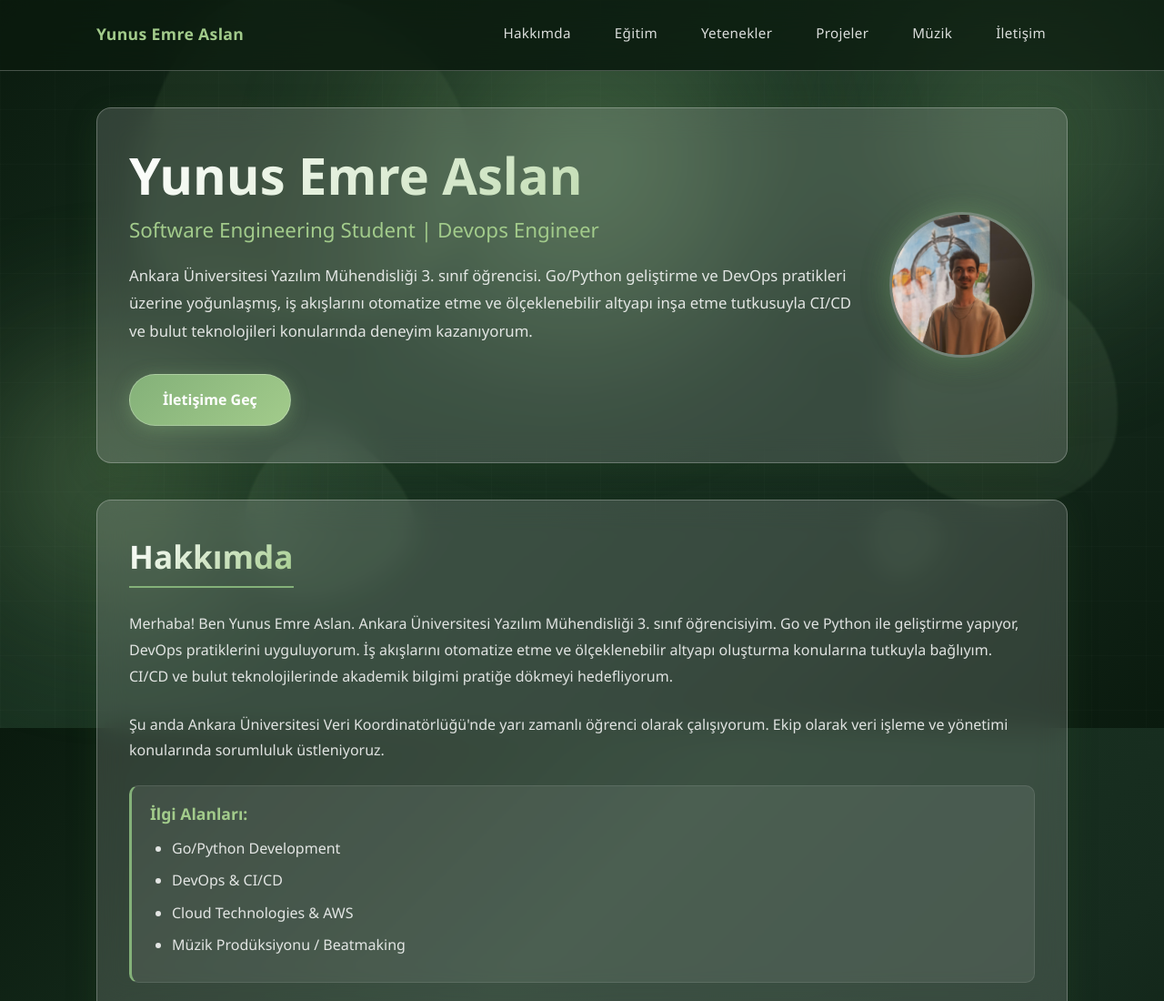
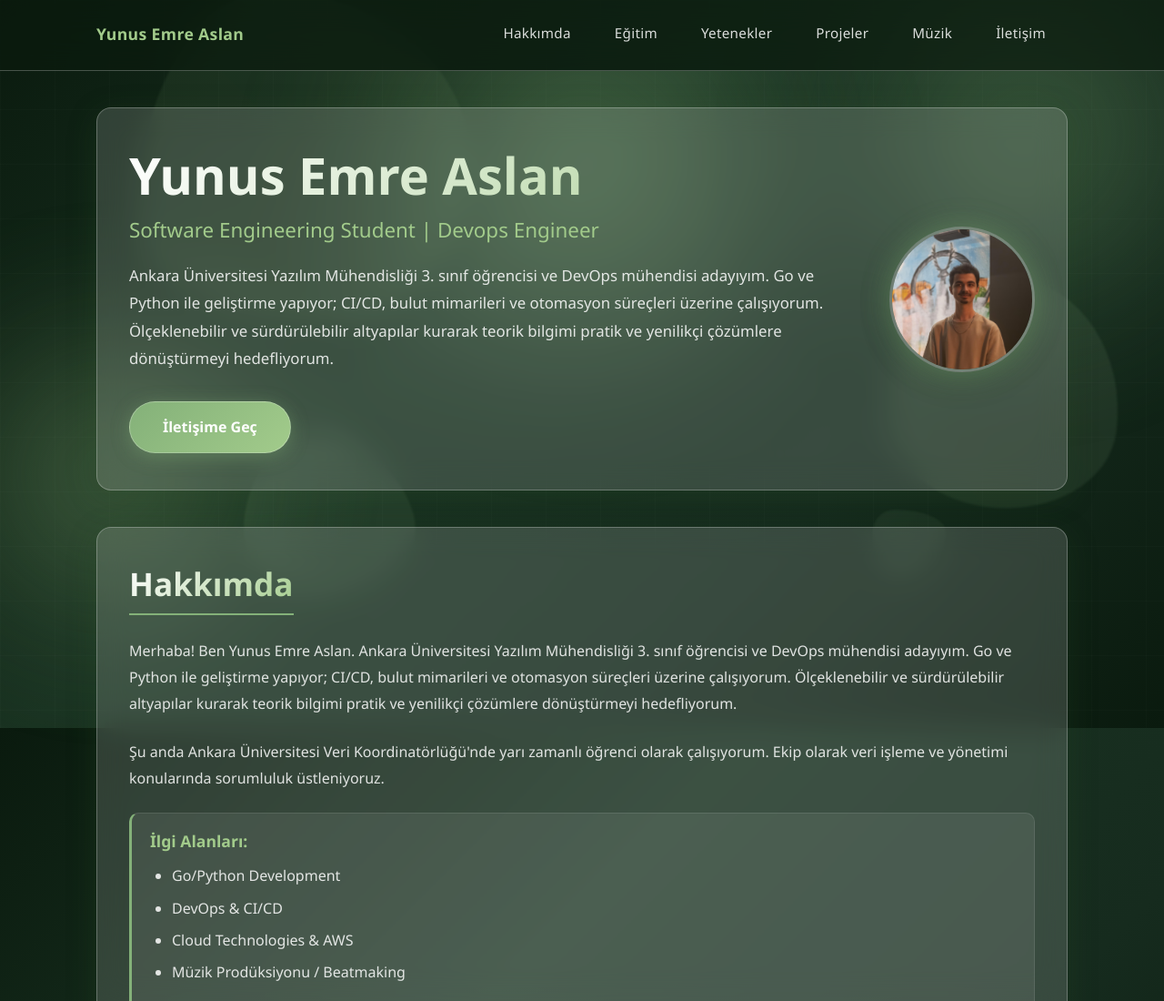
Before and after one commit to bludy0/bludy0.github.io, a plain HTML site: page index.html in a window 1280 px wide. Shown: the top 1100 px of the page at 91% size. Drawn offline with Linux system fonts and the light colour scheme.

Commit message:
Update personal description and skills in the portfolio

```diff
--- a/index.html
+++ b/index.html
@@ -53,9 +53,9 @@
             <h1 class="name">Yunus Emre Aslan</h1>
             <p class="title">Software Engineering Student | Devops Engineer</p>
             <p class="description">
-              Ankara Üniversitesi Yazılım Mühendisliği 3. sınıf öğrencisi. Go/Python geliştirme ve DevOps pratikleri
-              üzerine yoğunlaşmış, iş akışlarını otomatize etme ve ölçeklenebilir altyapı inşa etme tutkusuyla
-              CI/CD ve bulut teknolojileri konularında deneyim kazanıyorum.
+              Ankara Üniversitesi Yazılım Mühendisliği 3. sınıf öğrencisi ve DevOps mühendisi adayıyım. Go ve Python ile geliştirme yapıyor;
+              CI/CD, bulut mimarileri ve otomasyon süreçleri üzerine çalışıyorum. Ölçeklenebilir ve sürdürülebilir altyapılar kurarak
+              teorik bilgimi pratik ve yenilikçi çözümlere dönüştürmeyi hedefliyorum.
             </p>
             <a href="#contact" class="cta-btn">İletişime Geç</a>
           </div>
@@ -73,10 +73,9 @@
         <h2 class="section-title">Hakkımda</h2>
         <div class="section-content">
           <p>
-            Merhaba! Ben Yunus Emre Aslan. Ankara Üniversitesi Yazılım Mühendisliği 3. sınıf öğrencisiyim.
-            Go ve Python ile geliştirme yapıyor, DevOps pratiklerini uyguluyorum. İş akışlarını otomatize etme
-            ve ölçeklenebilir altyapı oluşturma konularına tutkuyla bağlıyım. CI/CD ve bulut teknolojilerinde
-            akademik bilgimi pratiğe dökmeyi hedefliyorum.
+            Merhaba! Ben Yunus Emre Aslan. Ankara Üniversitesi Yazılım Mühendisliği 3. sınıf öğrencisi ve DevOps mühendisi adayıyım.
+            Go ve Python ile geliştirme yapıyor; CI/CD, bulut mimarileri ve otomasyon süreçleri üzerine çalışıyorum.
+            Ölçeklenebilir ve sürdürülebilir altyapılar kurarak teorik bilgimi pratik ve yenilikçi çözümlere dönüştürmeyi hedefliyorum.
           </p>
           <p>
             Şu anda Ankara Üniversitesi Veri Koordinatörlüğü'nde yarı zamanlı öğrenci olarak çalışıyorum.
```
